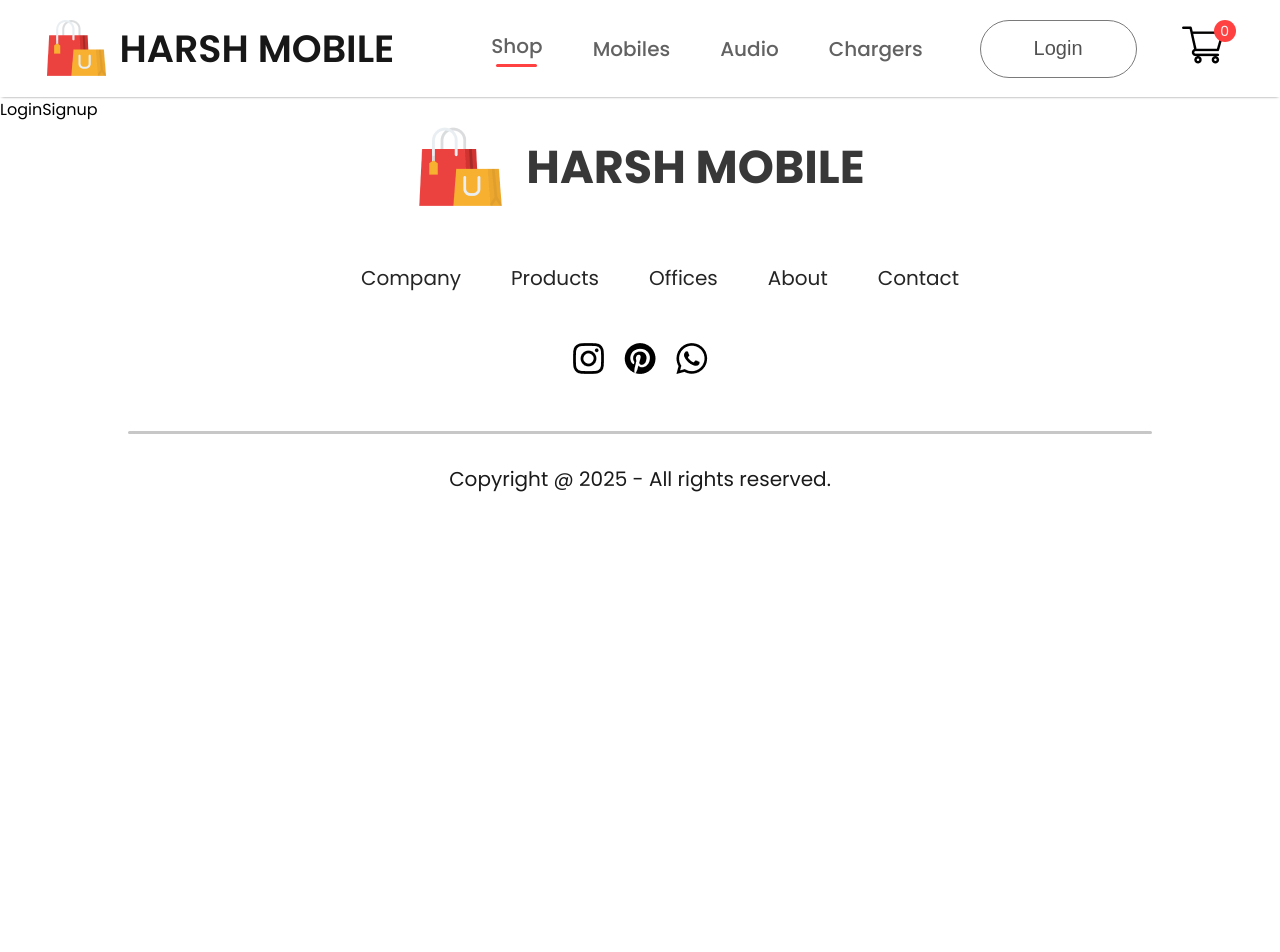
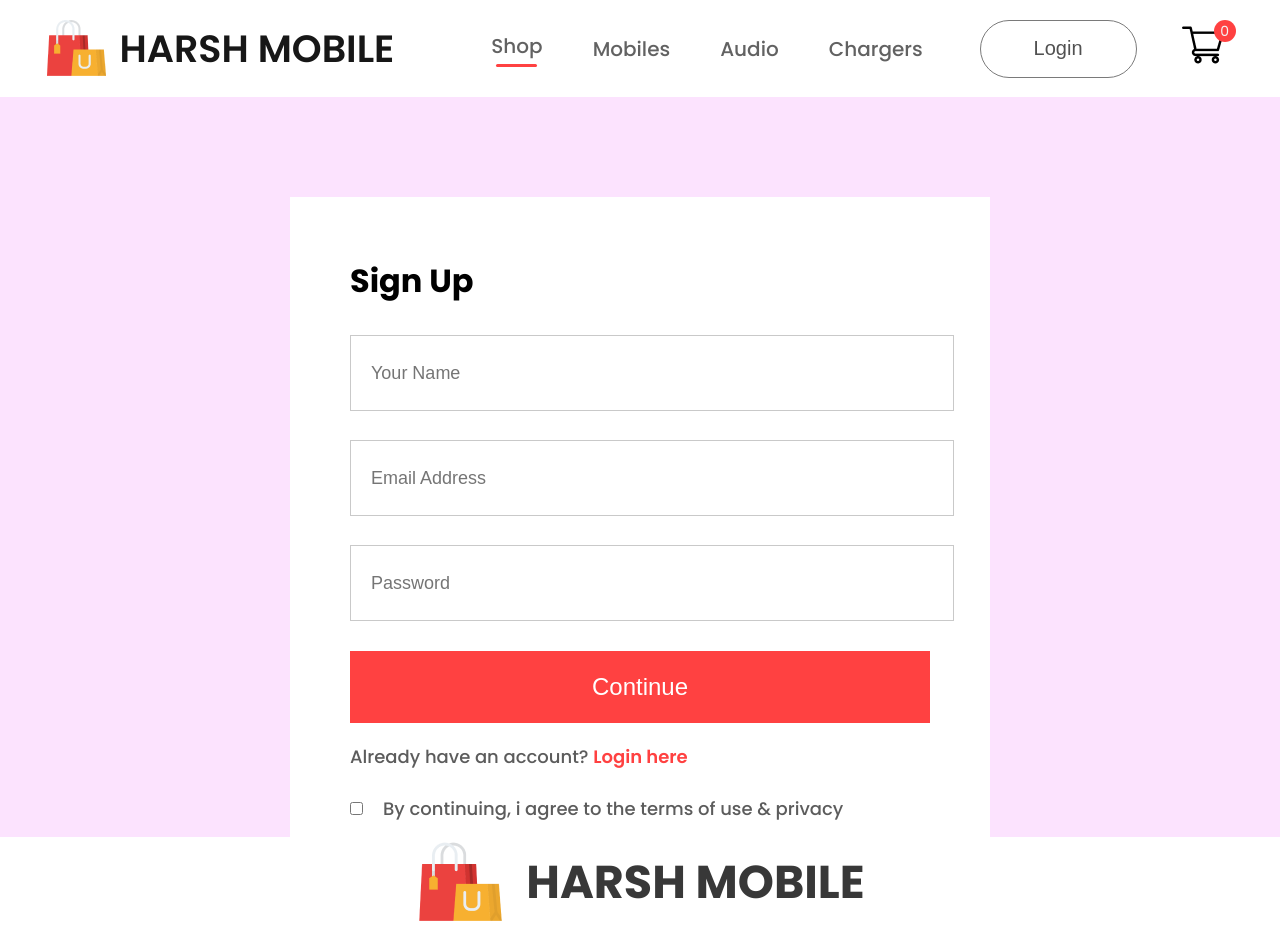
Before and after one commit to mayankdhangar2408/Harsh-Mobile-Shopping-Website, a React (Create React App) app: page /login in a window 1280 px wide. Shown: the top 952 px of the page. Before the commit the page ends 800 px from the top, so only its background shows below. Built offline with nearby package versions, Linux system fonts and the light colour scheme.

Commit message:
Signup page updated

```diff
--- /dev/null
+++ b/src/Pages/CSS/LoginSignup.css
@@ -0,0 +1,61 @@
+.loginsignup{
+    width: 100%;
+    height: 80vh;
+    background: #fce3fe;
+    padding-top: 100px;
+}
+.loginsignup-container{
+    width: 580px;
+    height: 600px;
+    background: white;
+    margin: auto;
+    padding: 40px 60px;
+}
+.loginsignup-container h1{
+    margin: 20px 0;
+}
+.loginsignup-fields{
+    display: flex;
+    flex-direction: column;
+    gap: 29px;
+    margin-top: 30px;
+}
+.loginsignup-fields input{
+    height: 72px;
+    width: 100%;
+    padding-left: 20px;
+    border: 1px solid #c9c9c9;
+    color: #5c5c5c;
+    outline: none;
+    font-size: 18px;
+}
+.loginsignup-container button{
+    width: 580px;
+    height: 72px;
+    color: white;
+    background: #ff4141;
+    border: none;
+    margin-top: 30px;
+    font-size: 24px;
+    font-weight: 500;
+    cursor: pointer;
+}
+.loginsignup-login{
+    margin-top: 20px;
+    color: #5c5c5c;
+    font-size: 18px;
+    font-weight: 500;
+}
+.loginsignup-login span{
+    color: #ff4141;
+    font-weight: 600;
+}
+.loginsignup-agree{
+    display: flex;
+    align-items: center;
+    margin-top: 25px;
+    gap: 20px;
+    color: #5c5c5c;
+    font-size: 18px;
+    font-weight: 500;
+}
--- a/src/Pages/LoginSignup.jsx
+++ b/src/Pages/LoginSignup.jsx
@@ -1,7 +1,23 @@
 import React from 'react'
+import './CSS/LoginSignup.css'
 
 export const LoginSignup = () => {
   return (
-    <div>LoginSignup</div>
+    <div className='loginsignup'>
+      <div className="loginsignup-container">
+        <h1>Sign Up</h1>
+        <div className="loginsignup-fields">
+          <input type="text" placeholder='Your Name' />
+          <input type="email" placeholder='Email Address'/>
+          <input type="password" placeholder='Password'/>
+        </div>
+        <button>Continue</button>
+        <p className="loginsignup-login">Already have an account? <span>Login here</span></p>
+        <div className="loginsignup-agree">
+          <input type="checkbox" name='' id='' />
+          <p>By continuing, i agree to the terms of use & privacy</p>
+        </div>
+      </div>
+    </div>
   )
 }
```
